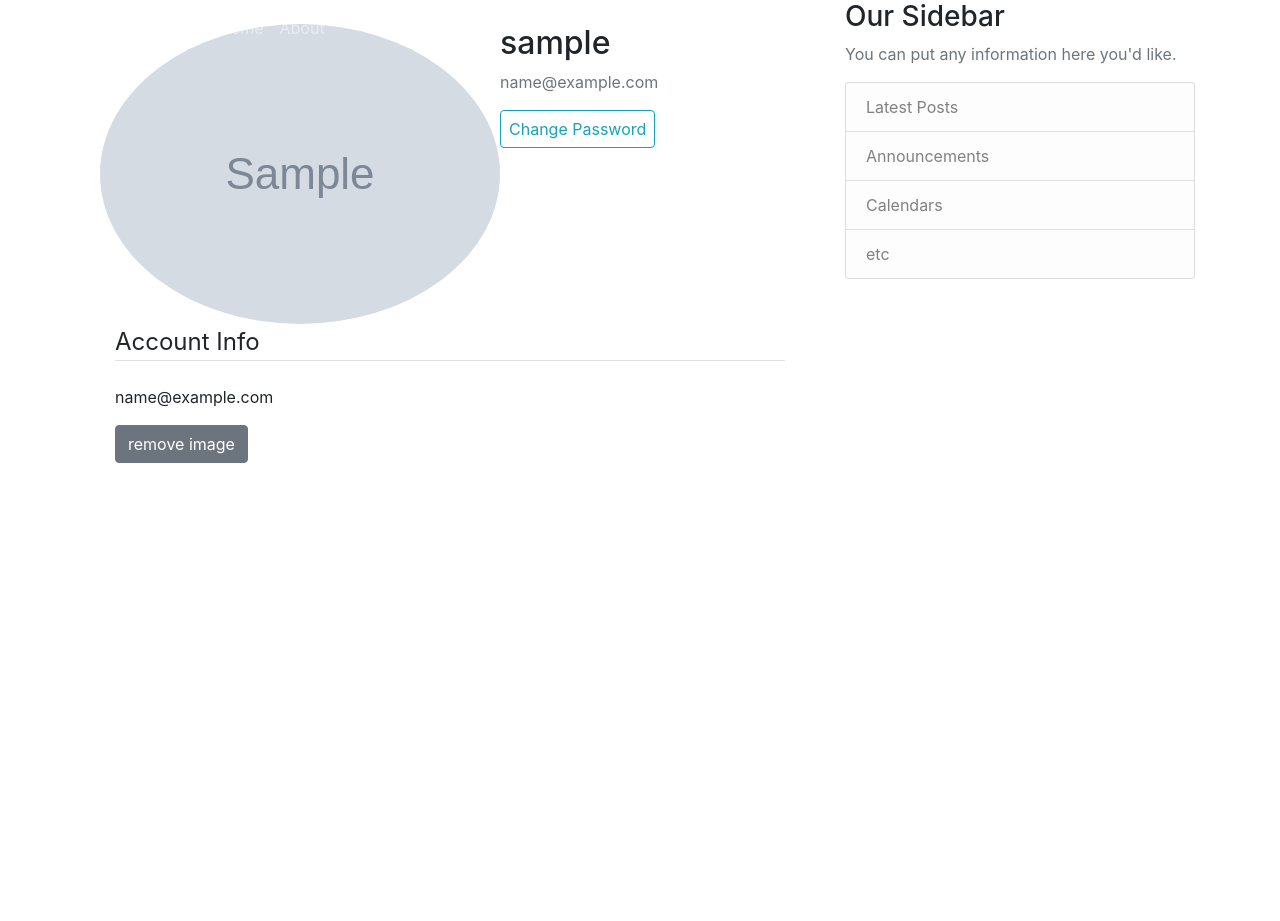
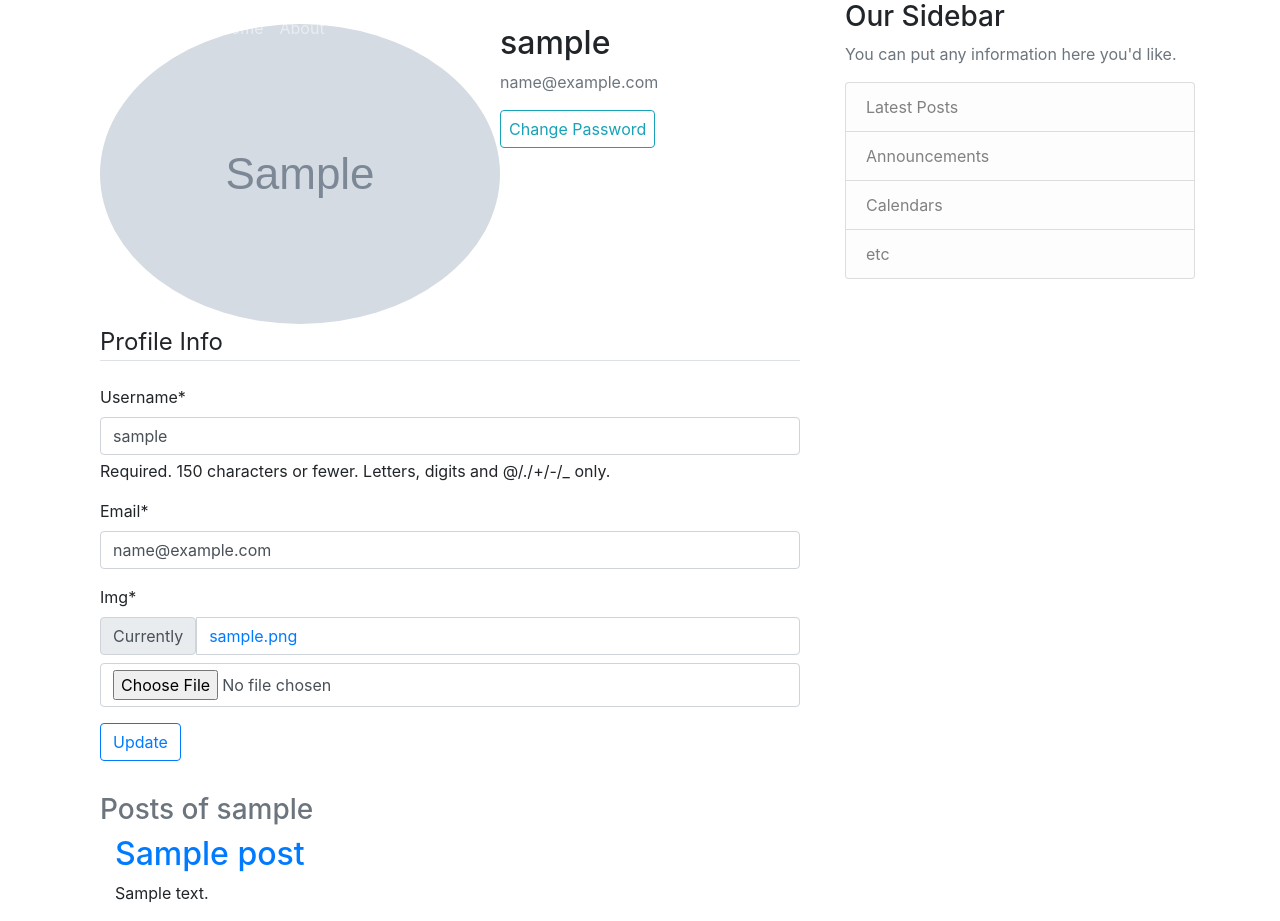
Before and after one commit to mariomalak1/BlogApp, a Django app: page /user/account/ in a window 1280 px wide. Before the commit the page ends 463 px from the top, so only its background shows below. Run offline with Django 4.2, Linux system fonts and the light colour scheme; a user stored in the database is signed in; tables that the repository leaves empty hold one stand-in row (values such as "Sample post"); grey boxes marked "Sample" are stand-in pictures; some libraries are stand-ins or nearby versions.

Commit message:
post create update

```diff
--- a/blog/models.py
+++ b/blog/models.py
@@ -1,6 +1,7 @@
 from django.db import models
 from django.contrib.auth.models import User
 from django.utils import timezone
+from django.urls import reverse
 # Create your models here.
 
 class Post(models.Model):
@@ -12,3 +13,6 @@ class Post(models.Model):
 
 	def __str__(self):
 		return self.title
+
+	def get_absolute_url(self):
+		return reverse("home-page")
--- a/blog/urls.py
+++ b/blog/urls.py
@@ -2,7 +2,9 @@ from django.urls import path
 from . import views
 
 urlpatterns = [
-    path("", views.homePage, name = "home-page"),
+    path("", views.PostViewList.as_view(), name = "home-page"),
     path("about/", views.about, name = "about"),
-
+    path("createPost/", views.PostCreateView.as_view(), name = "createPost"),
+    path("postDetail/<int:pk>/", views.PostDetailView.as_view(), name = "postDetail"),
+    path("PostEdit/<int:pk>", views.PostUpdateView.as_view(), name = "PostUpdate")
 ]
--- a/user/forms.py
+++ b/user/forms.py
@@ -1,6 +1,7 @@
 from django import forms
 from django.contrib.auth.forms import UserCreationForm
 from django.contrib.auth.models import User
+from .models import Profile
 # from .models import User
 
 class UserRegistrationForm(UserCreationForm):
@@ -9,3 +10,15 @@ class UserRegistrationForm(UserCreationForm):
     class Meta:
         model = User
         fields = ["username", "email", "password1", "password2"]
+
+class UserUpdatedForm(forms.ModelForm):
+    email = forms.EmailField()
+
+    class Meta:
+        model = User
+        fields = ["username", "email"]
+
+class ProfileUpdatedForm(forms.ModelForm):
+    class Meta:
+        model = Profile
+        fields = ["img"]
--- a/user/models.py
+++ b/user/models.py
@@ -1,5 +1,6 @@
 from django.db import models
 from django.contrib.auth.models import User
+from PIL import Image
 # Create your models here.
 
 class Profile(models.Model):
@@ -9,3 +10,12 @@ class Profile(models.Model):
 
     def __str__(self):
         return self.user.username + " Profile"
+
+    def save(self, *args, **kwargs):
+        super(Profile, self).save(*args, **kwargs)
+
+        image = Image.open(self.img.path)
+
+        if image.height > 300 or image.width > 300:
+            image.thumbnail((300,300))
+            image.save(self.img.path)
--- a/user/templates/user/account.html
+++ b/user/templates/user/account.html
@@ -1,4 +1,5 @@
 {% extends 'base.html' %}
+{% load crispy_forms_filters %}
 {% block content %}
     <div class="container">
         <div class = "content-section">
@@ -11,22 +12,50 @@
                     <a class="btn btn-outline-info pr-2 pl-2" href="#"> Change Password </a>
                 </div>
             </div>
+
             <!-- form to the current user to edit his account information -->
+        <form method="post" action="" novalidate enctype="multipart/form-data">
+            {% csrf_token %}
+            <fieldset class="form-group">
+                <legend class="border-bottom mb-4">Profile Info</legend>
+                    {{ userForm|crispy }}
+                    {{ profileForm|crispy }}
+                <div class = "form-group">
+                    <button class = "btn btn-outline-primary" type="submit">Update</button>
+                </div>
+            </fieldset>
+        </form>
+        </div>
+    </div>
+
+    {% if posts %}
+    <div class="container">
+        <div class="content-section">
+        <h3 class="text-muted navbar-header">
+            Posts of {{ posts.first.author }}
+        </h3>
+        {% for post in posts %}
             <div class="container">
-                <form method="post" action="" novalidate enctype="multipart/form-data">
-                  <div class="form-group">
-                    <legend class="border-bottom mb-4">Account Info</legend>
-                      {{ user.email }}
-                  </div>
-                    <div class="form-group">
+                <article class="media content-section">
+                    <div class="media-body">
+                        <div class="article-metadata">
+                            <small class="text-muted"></small>
+                            <h2><a class="article-title" href="">{{ post.title }} </a> </h2>
+                            <p class="article-content"> {{ post.content }} </p>
+                        </div>
                     </div>
-                    <div class="form-group">
-                        <input type="submit" value="remove image" name ="action1" class="btn btn-secondary">
-                    </div>
-                    <br>
+                </article>
+            </div>
+        {% endfor %}
+        </div>
+    </div>
+    {% else %}
+        <div class="container">
+            <div class="content-section">
+                <h3 class="text-muted navbar-header">Not Have Posts Yet</h3>
                 <br>
-                </form>
+                <a class="btn btn-outline-secondary" href="{% url "createPost" %}">Creat Post</a>
             </div>
         </div>
-    </div>
+    {% endif %}
 {% endblock %}
--- a/user/urls.py
+++ b/user/urls.py
@@ -1,10 +1,11 @@
 from django.urls import path
-from .views import register, accountView
+from .views import register, accountView, accountAnotherView
 from django.contrib.auth import views as views_auth
 
 urlpatterns = [
     path("registration/", register, name= "registration"),
     path("login/", views_auth.LoginView.as_view(template_name = "user/login_page.html"), name = "login"),
     path("logout/", views_auth.LogoutView.as_view(), name = "logout"),
-    path("account/", accountView, name = "account-view")
+    path("account/", accountView, name = "account-view"),
+    path("accountAnother/<int:pk>", accountAnotherView, name = "account-another")
 ]
--- a/user/views.py
+++ b/user/views.py
@@ -1,8 +1,11 @@
 from django.shortcuts import render, redirect, get_object_or_404
-from .forms import UserRegistrationForm
+from .forms import UserRegistrationForm, UserUpdatedForm, ProfileUpdatedForm
 from django.contrib import messages
 from django.contrib.auth.models import User
 from django.contrib.auth.decorators import login_required
+from blog import models as blog_Models
+from .models import Profile
+from django.contrib.auth import login as loginTheUser
 # Create your views here.
 
 def register(request):
@@ -12,7 +15,9 @@ def register(request):
             form.save()
             username = form.cleaned_data.get("username")
             messages.success(request, f"Account have been created for {username}!")
-            return redirect("home-page")
+            user_ = User.objects.get(username= username)
+            loginTheUser(request,user_)
+            return redirect("account-view")
     else:
         form = UserRegistrationForm()
     return render(request, "user/register.html", {"form":form})
@@ -20,5 +25,31 @@ def register(request):
 
 @login_required
 def accountView(request):
-    # current_user = get_object_or_404(User, id = int(pk))
-    return render(request, "user/account.html")
+    posts = blog_Models.Post.objects.filter(author__id = request.user.id)
+    if request.method == "POST":
+        userForm = UserUpdatedForm(request.POST, instance= request.user)
+        profileForm = ProfileUpdatedForm(request.POST, request.FILES, instance=request.user.profile)
+        if userForm.is_valid() and profileForm.is_valid():
+            userForm.save()
+            profileForm.save()
+            messages.success(request, "Profile Updated Successfully")
+            return redirect("account-view")
+    else:
+        userForm = UserUpdatedForm(instance= request.user)
+        profileForm = ProfileUpdatedForm(instance=request.user.profile)
+
+    context = {
+        "userForm":userForm,
+        "profileForm":profileForm,
+        "posts":posts,
+    }
+    for post in posts:
+        print(post.author)
+    return render(request, "user/account.html", context)
+
+def accountAnotherView(request, pk):
+    user_ = get_object_or_404(User,id = pk)
+    posts = blog_Models.Post.objects.filter(author_id = user_.id)
+    profile = Profile.objects.get(user = user_)
+    context = {"user_":user_, "profile":profile, "posts":posts}
+    return render(request, "user/account_another.html", context)
```
Also changed, not shown: blog/forms.py (added, +8 -0 lines), blog/templates/blog/post.html (+7 -32 lines), blog/templates/blog/post_detail.html (added, +19 -0 lines), blog/templates/blog/post_edit.html (+7 -29 lines), blog/templates/blog/post_list.html (added, +28 -0 lines), blog/views.py (+57 -5 lines), user/templates/user/account_another.html (+8 -22 lines), static/media/profilePic/1670230288972.jpg, static/media/profilePic/1670230288972_zNktCTV.jpg, static/media/profilePic/default.jpg.
